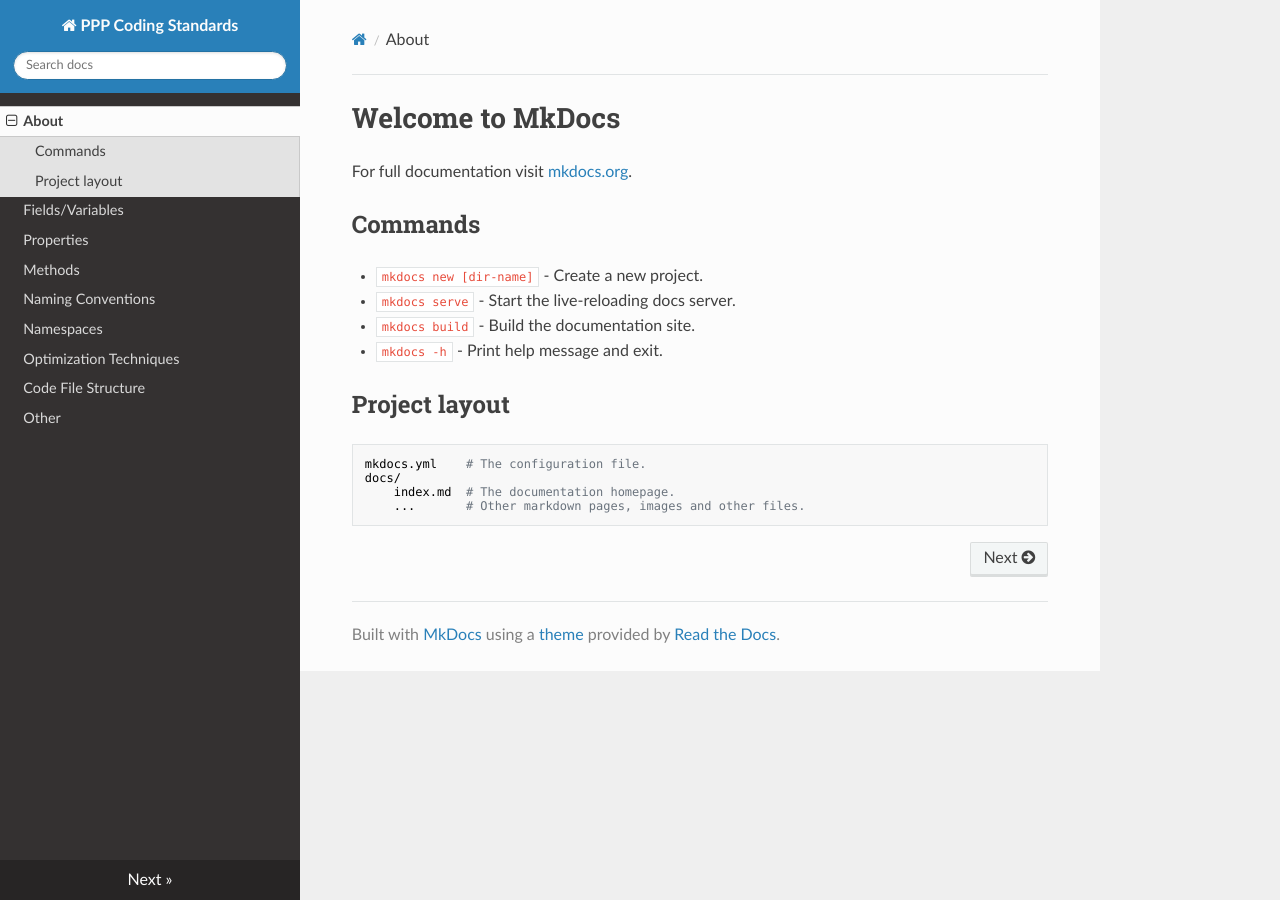
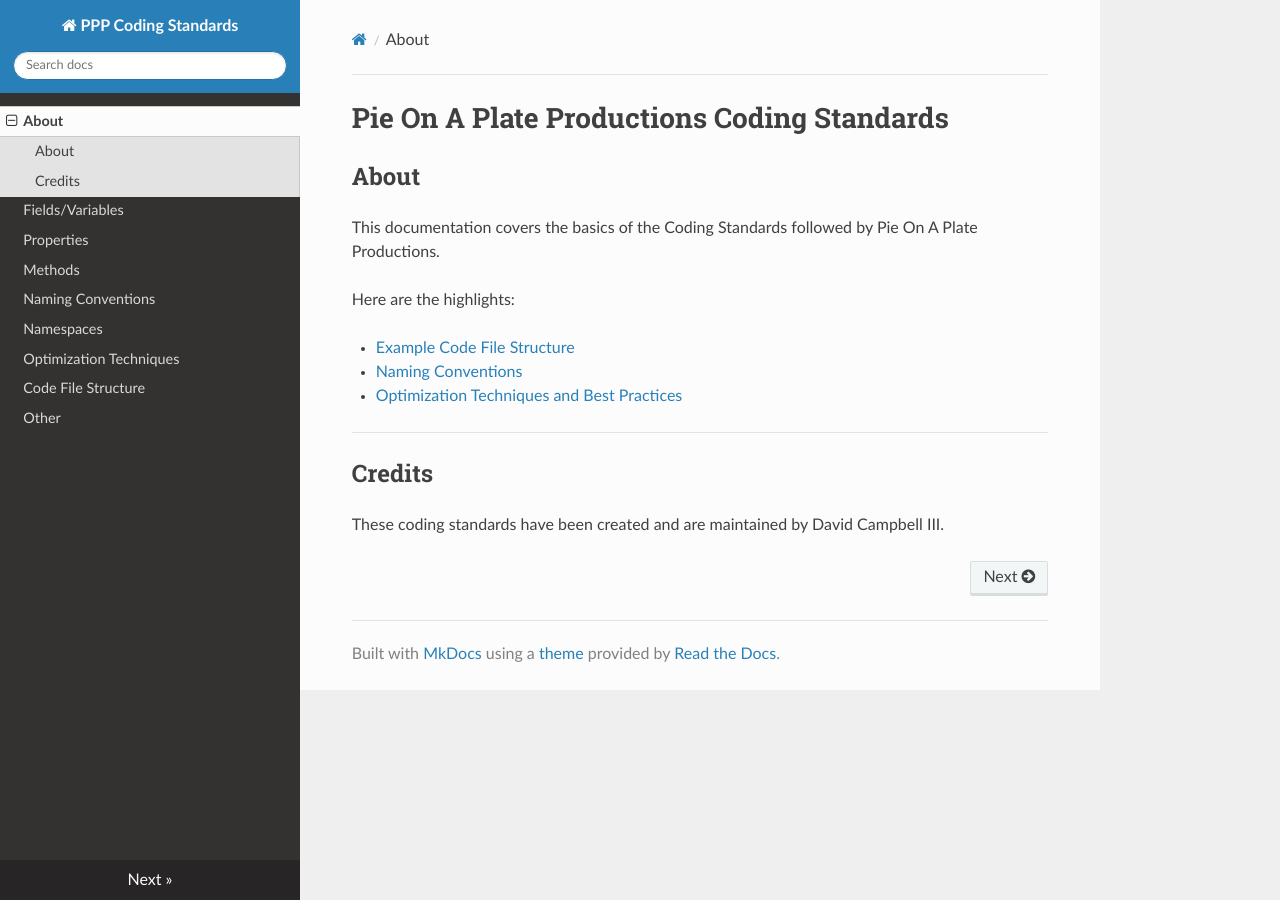
Before and after one commit to DavidCampbellIII/Coding-Standards, an MkDocs documentation site: the page built from docs/index.md, in a window 1280 px wide. Built offline with MkDocs 1.6.1, drawn with Linux system fonts in a browser that asks for light colours; nearby versions of some CDN libraries.

Commit message:
Updated index page

```diff
--- a/docs/index.md
+++ b/docs/index.md
@@ -1,17 +1,17 @@
-# Welcome to MkDocs
+# Pie On A Plate Productions Coding Standards
 
-For full documentation visit [mkdocs.org](https://www.mkdocs.org).
+## About
 
-## Commands
+This documentation covers the basics of the Coding Standards followed by Pie On A Plate Productions.
 
-* `mkdocs new [dir-name]` - Create a new project.
-* `mkdocs serve` - Start the live-reloading docs server.
-* `mkdocs build` - Build the documentation site.
-* `mkdocs -h` - Print help message and exit.
+Here are the highlights:
 
-## Project layout
+- [Example Code File Structure](code-file-structure.md)
+- [Naming Conventions](naming.md)
+- [Optimization Techniques and Best Practices](optimization-techniques.md)
 
-    mkdocs.yml    # The configuration file.
-    docs/
-        index.md  # The documentation homepage.
-        ...       # Other markdown pages, images and other files.
+---
+
+## Credits
+
+These coding standards have been created and are maintained by David Campbell III.
```
